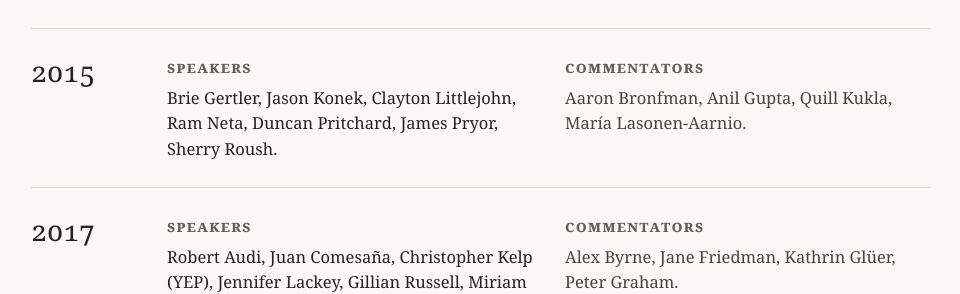
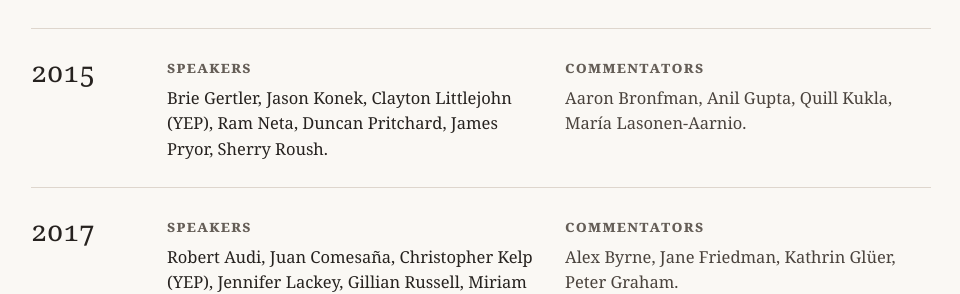
Before and after one commit to Comesana73/juancomesana.org, a Jekyll site: the page built from rec/rec-history.md, in a window 1280 px wide and 900 px high, scrolled down 2085 px. Shown: the part 174-468 px from the top of the window, without its empty margins (159-1119 px from the left). Built offline with Jekyll 4.4.1, drawn with Linux system fonts in a browser that asks for light colours.

Commit message:
Add 2015 YEP winner Clayton Littlejohn
Co-Authored-By: Claude Opus 5.5 <noreply@anthropic.com>
Claude-Session: https://claude.ai/code/session_016xdA7uNzYWTmqFZks5mE9j

```diff
--- a/rec/rec-history.md
+++ b/rec/rec-history.md
@@ -159,7 +159,7 @@ permalink: /rec/rec-history/
   <div class="row__body">
     <div>
       <h3>Speakers</h3>
-      <p>Brie Gertler, Jason Konek, Clayton Littlejohn, Ram Neta, Duncan Pritchard, James Pryor, Sherry Roush.</p>
+      <p>Brie Gertler, Jason Konek, Clayton Littlejohn (YEP), Ram Neta, Duncan Pritchard, James Pryor, Sherry Roush.</p>
     </div>
     <div>
       <h3>Commentators</h3>
```
Also changed, not shown: rec/yep.md (+1 -0 lines).
